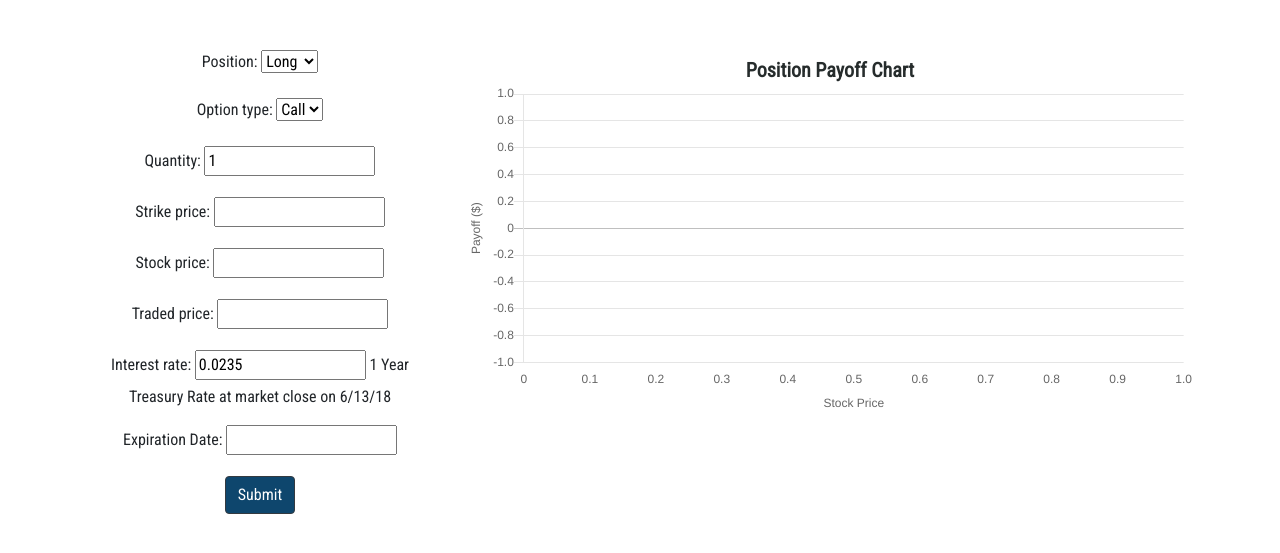
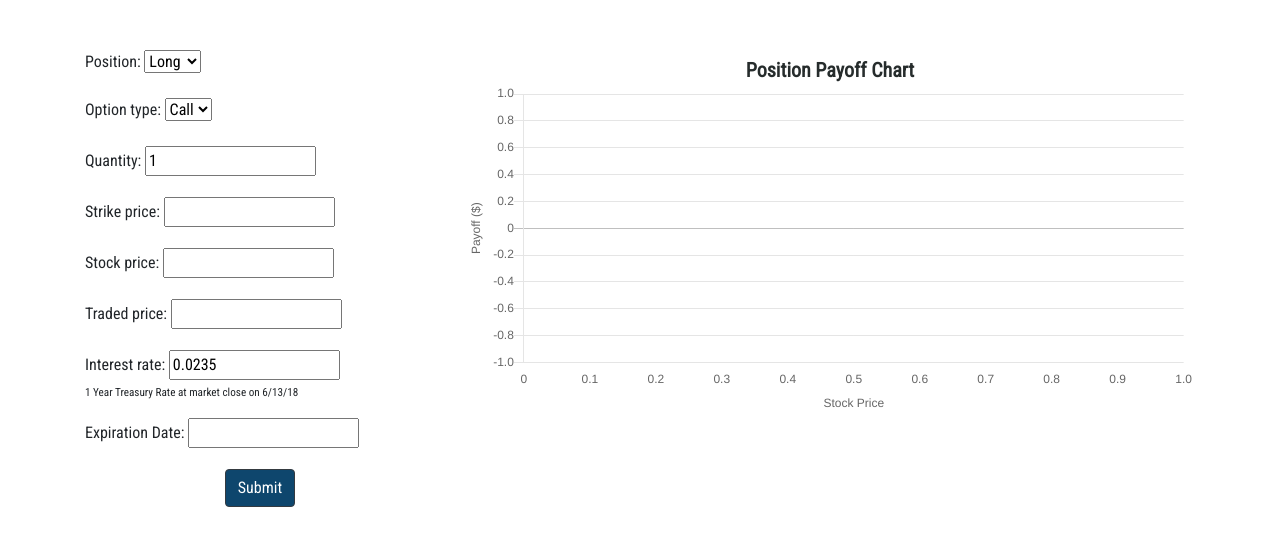
Before and after one commit to ytmimi/Option_Grapher, a Django app: page /options/ in a window 1280 px wide. Shown: the part 59-612 px from the top of the page. Run offline with Django 3.2, Linux system fonts and the light colour scheme; data that the repository does not hold is empty; some libraries are stand-ins or nearby versions.

Commit message:
add css for .helptext and form p

```diff
--- a/mysite/options/static/css/option_master.css
+++ b/mysite/options/static/css/option_master.css
@@ -15,6 +15,9 @@
 	text-align: center;
 }
 
+form p {
+	text-align: left;
+}
 
 .chart-container{
 	margin-top: 50px;
@@ -75,3 +78,8 @@
 	border-left: 2px solid white;
 	border-bottom: 2px solid #0E466D;
 }
+
+.helptext{
+	font-size: .7em;
+	display:block;
+}
```
